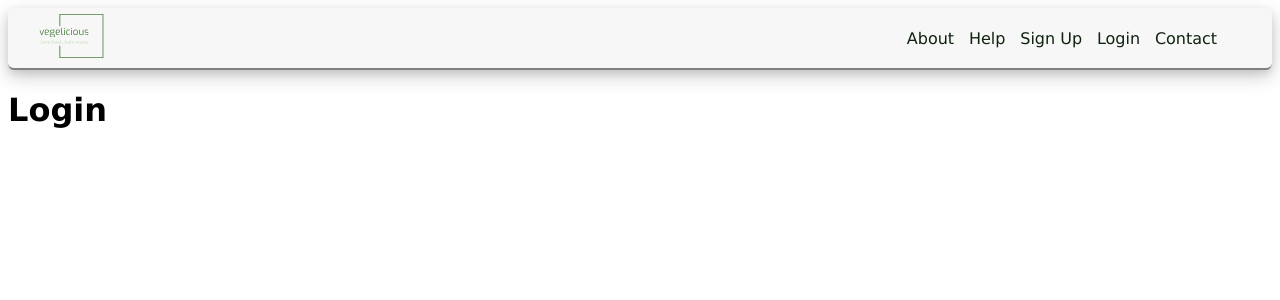
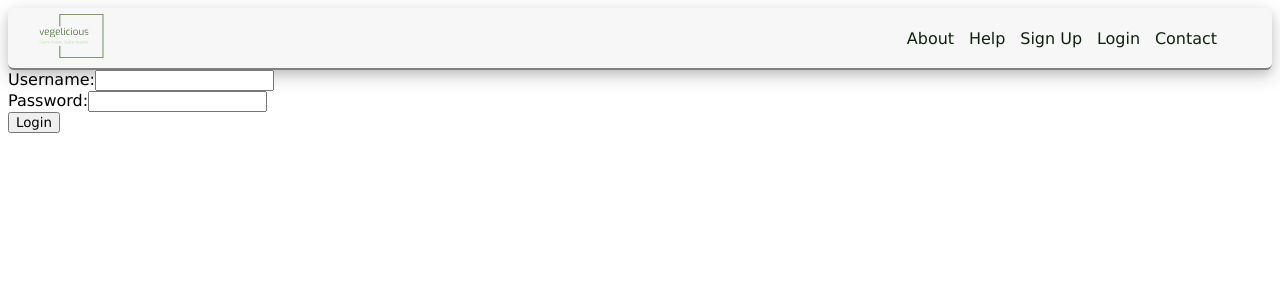
Before and after one commit to chingu-voyages/v46-tier3-team-33, a React (Vite) app in the folder frontend/: page /Login in a window 1280 px wide. Shown: the top 300 px of the page. Built offline with nearby package versions, Linux system fonts and the light colour scheme.

Commit message:
Becky - added simpler login form and css

```diff
--- a/frontend/src/components/Pages/homePage/HomePage.tsx
+++ b/frontend/src/components/Pages/homePage/HomePage.tsx
@@ -1,5 +1,9 @@
 function HomePage() {
-	return <h1>Test home page</h1>;
-}
+	return (
+	<>
+		<h1>Test home page</h1>
+		<p>Search function here?</p>
+	</>
+)}
 
 export default HomePage;
--- a/frontend/src/components/Pages/login/Login.tsx
+++ b/frontend/src/components/Pages/login/Login.tsx
@@ -1,5 +1,41 @@
-function Login() {
-	return <h1>Login</h1>;
-}
+import React from 'react';
+import { useNavigate } from 'react-router-dom';
 
-export default Login;
+const LoginForm: React.FC = () => {
+  const [username, setUsername] = React.useState('');
+  const [password, setPassword] = React.useState('');
+  const navigate = useNavigate(); // Initialize the navigate object
+
+  const handleSubmit = (event: React.FormEvent<HTMLFormElement>) => {
+    event.preventDefault();
+    console.log('username:', username); //need to work out where these details go next
+    console.log('password:', password); //how do we secure the password?
+
+	// Implement your login logic here
+
+    // Assuming the login is successful, relocate the user to the home page
+    navigate('/'); // Replace '/' with the URL of your home page
+  };
+
+  return (
+    <form className='input_form' onSubmit={handleSubmit}>
+      <div className = 'form_row'>
+	  <label>
+        Username:
+        	<input type="text" value={username} onChange={(event) => setUsername(event.target.value)} />
+      </label>
+	  </div>
+	  <div className = 'form_row'>
+      <label>
+        Password:
+        	<input type="password" value={password} onChange={(event) => setPassword(event.target.value)} />
+      </label>
+	  </div>
+	  <div className = 'form_row'>
+      	<button type="submit">Login</button>
+	  </div>
+	</form>
+  );
+};
+
+export default LoginForm;
--- /dev/null
+++ b/frontend/src/components/Pages/login/login.css
@@ -0,0 +1,41 @@
+form {
+    display: flex;
+    flex-direction: row;
+    align-items: center;
+    margin-top: 50px;
+  }
+
+  label {
+    font-size: 18px;
+    margin-bottom: 10px;
+  }
+
+  input {
+    padding: 10px;
+    border-radius: 5px;
+    border: 1px solid #ccc;
+    margin-bottom: 20px;
+
+  }
+
+  button {
+    background-color: #0095ff;
+    color: #fff;
+    padding: 10px 20px;
+    border-radius: 5px;
+    border: none;
+    cursor: pointer;
+  }
+
+  /* styling for forms */
+.input_form {
+    width: 50%;
+    margin:20px;
+
+}
+
+.form_row {
+    display: flex;
+    justify-content: space-between;
+
+}
```
Also changed, not shown: frontend/src/components/auth/Login.tsx (deleted, +0 -40 lines), frontend/src/context/AuthContext.tsx (deleted, +0 -36 lines).
